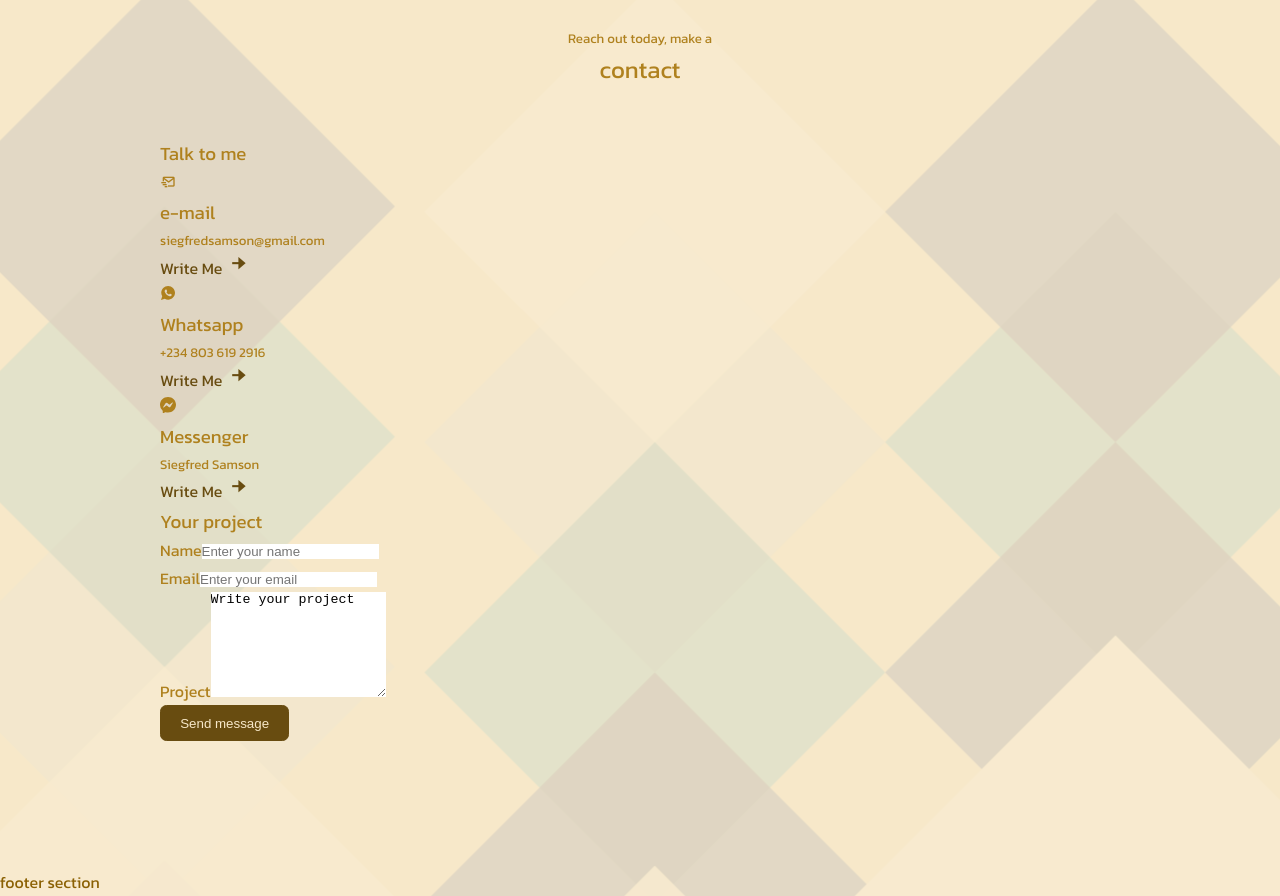
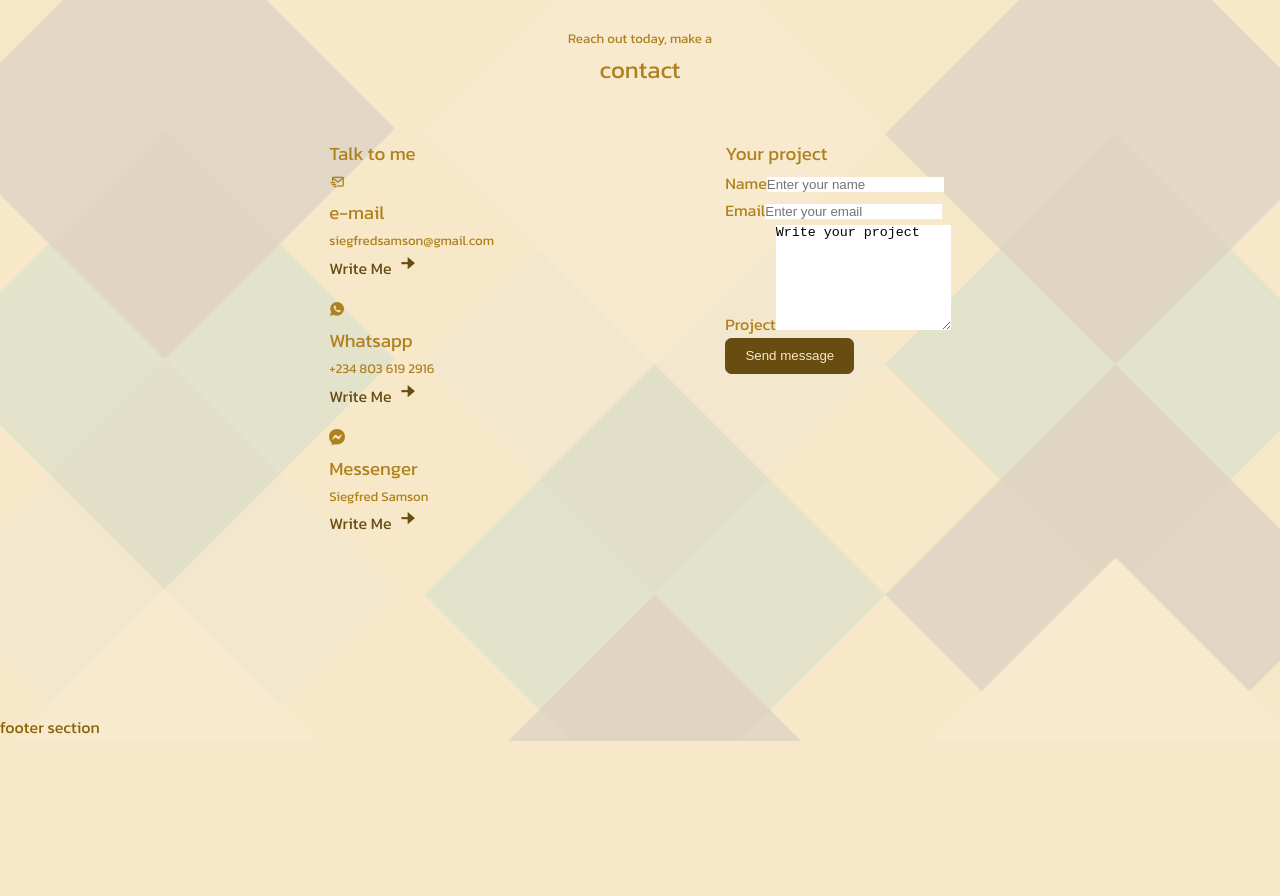
Before and after one commit to siegfred14/portfolio, a React (Create React App) app: page / in a window 1280 px wide. Shown: the part 5720-6616 px from the top of the page. After the commit the page ends 6461 px from the top, so only its background shows below. Built offline with nearby package versions, Linux system fonts and the light colour scheme; a web font is replaced by a local one.

Commit message:
contact container and contact infos styled

```diff
--- a/src/components/contact/Contact.js
+++ b/src/components/contact/Contact.js
@@ -12,7 +12,7 @@ const Contact = () => {
 
       <div className="contact_container container">
         <div className="contact_content">
-          <h3>Talk to me</h3>
+          <h3 className="contact_title">Talk to me</h3>
 
           <div className="contact_info">
             <div className="contact_card">
--- a/src/components/contact/contact.css
+++ b/src/components/contact/contact.css
@@ -1,2 +1,23 @@
 @import url("https://cdn.jsdelivr.net/npm/boxicons@latest/css/boxicons.min.css");
+.contact_container {
+  display: -ms-grid;
+  display: grid;
+  -ms-grid-columns: (max-content)[2];
+      grid-template-columns: repeat(2, -webkit-max-content);
+      grid-template-columns: repeat(2, max-content);
+  -webkit-box-pack: center;
+      -ms-flex-pack: center;
+          justify-content: center;
+  -webkit-column-gap: 6rem;
+          column-gap: 6rem;
+  padding-bottom: 3rem;
+}
+
+.contact_container .contact_info {
+  display: -ms-grid;
+  display: grid;
+  row-gap: 1rem;
+  -ms-grid-columns: 300px;
+      grid-template-columns: 300px;
+}
 /*# sourceMappingURL=contact.css.map */
--- a/src/components/contact/contact.scss
+++ b/src/components/contact/contact.scss
@@ -1 +1,15 @@
 @import url('https://cdn.jsdelivr.net/npm/boxicons@latest/css/boxicons.min.css');
+
+.contact_container{
+    display: grid;
+    grid-template-columns: repeat(2, max-content);
+    justify-content: center;
+    column-gap: 6rem;
+    padding-bottom: 3rem;
+
+    .contact_info{
+        display: grid;
+        row-gap: 1rem;
+        grid-template-columns: 300px;
+    }
+}
```
Also changed, not shown: 1 other file (tests, documents, lock files or other folders).
